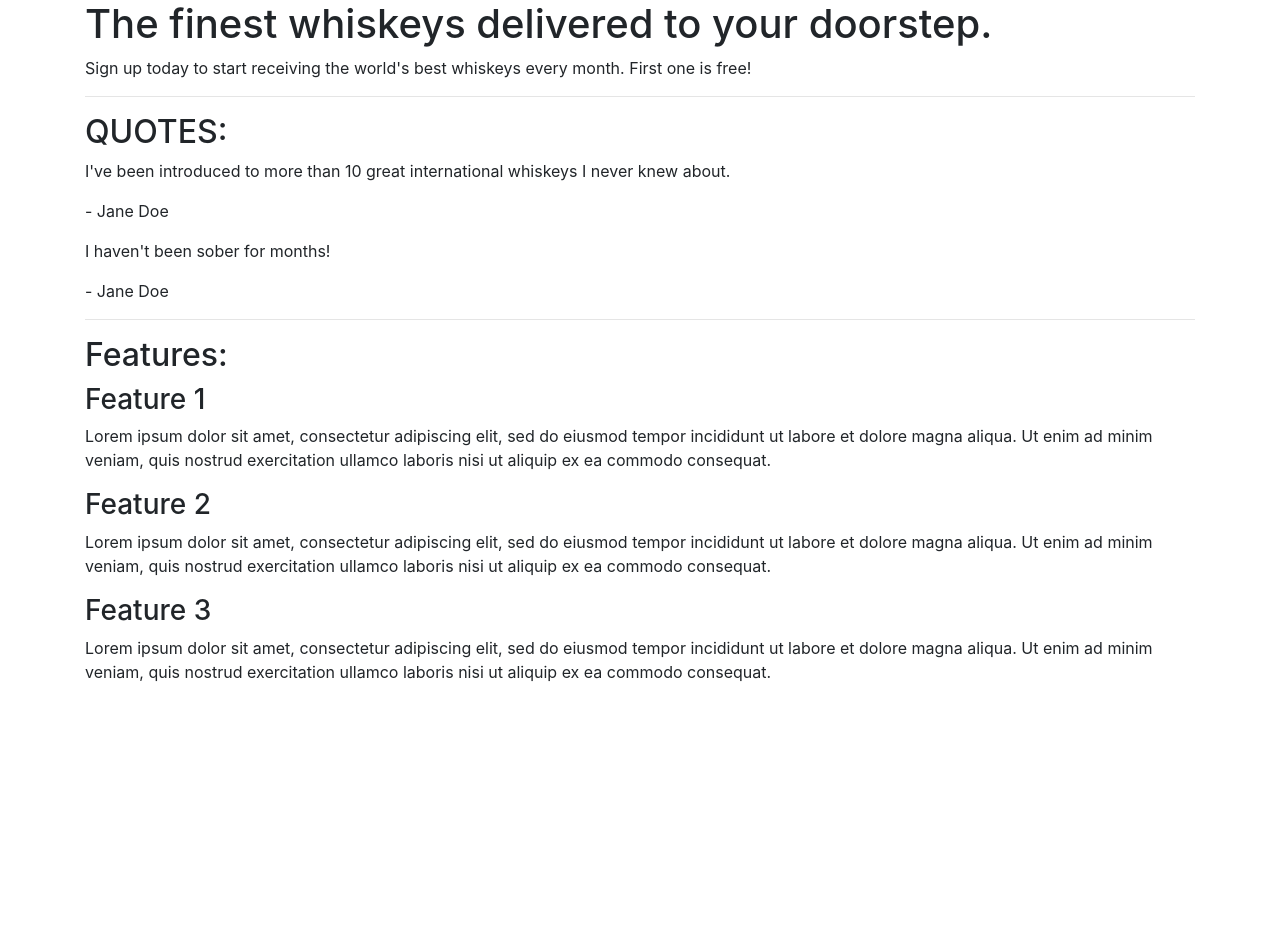
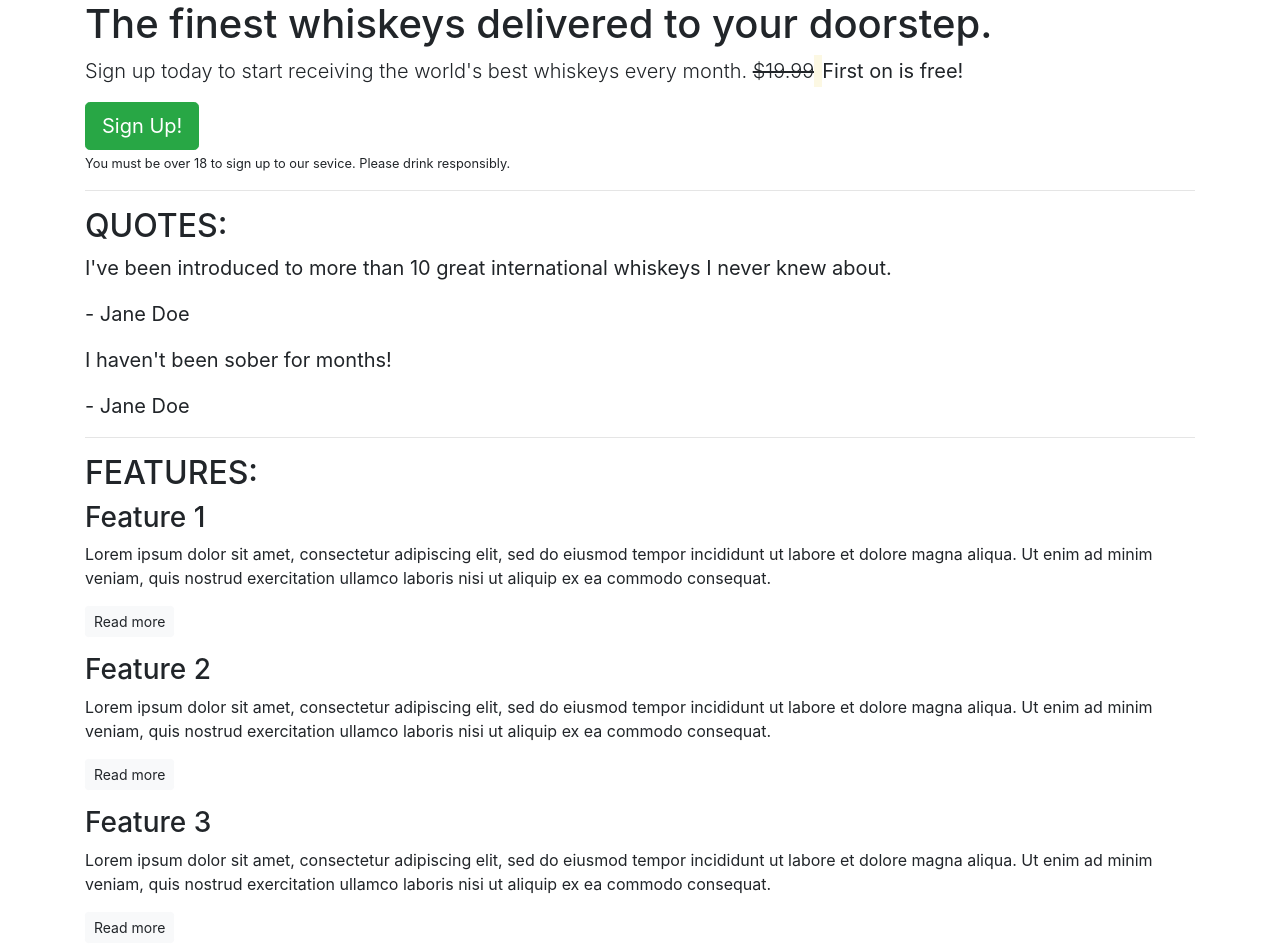
Before and after one commit to DavidCaffrey/Whiskey, a plain HTML site: page index.html in a window 1280 px wide. Before the commit the page ends 800 px from the top, so only its background shows below. Drawn offline with nearby package versions, Linux system fonts and the light colour scheme.

Commit message:
added styling to h2 and some buttons

```diff
--- a/index.html
+++ b/index.html
@@ -2,6 +2,7 @@
 <html>
     <head>
         <title>Whiskey</title>
+        <meta name="viewport" content="width=device-width, intial-scale=1.0">
         <link rel="stylesheet" href="https://stackpath.bootstrapcdn.com/bootstrap/4.4.1/css/bootstrap.min.css" integrity="sha384-Vkoo8x4CGsO3+Hhxv8T/Q5PaXtkKtu6ug5TOeNV6gBiFeWPGFN9MuhOf23Q9Ifjh" crossorigin="anonymous">
         <script src="https://stackpath.bootstrapcdn.com/bootstrap/4.4.1/js/bootstrap.min.js" integrity="sha384-wfSDF2E50Y2D1uUdj0O3uMBJnjuUD4Ih7YwaYd1iqfktj0Uod8GCExl3Og8ifwB6" crossorigin="anonymous"></script>
 
@@ -11,7 +12,9 @@
         <!-- Callout -->
         <section class="callout">
             <h1>The finest whiskeys delivered to your doorstep.</h1>
-            <p>Sign up today to start receiving the world's best whiskeys every month. First one is free!</p>
+            <p class="lead">Sign up today to start receiving the world's best whiskeys every month. <s>$19.99</s><strong><mark></mark>First on is free!</strong></p>
+            <button class="btn btn-success btn-lg">Sign Up!</button>
+            <p class="small-muted"><small>You must be over 18 to sign up to our sevice. Please drink responsibly.</small></p>
         </section>
         <!-- /.callout -->
         <hr>
@@ -19,32 +22,35 @@
         <!-- Quotes -->
         <section class="quotes">
             <h2 class="text-uppercase">Quotes:</h2>
-            <div class="quote">
+            <blockquote class="blockquote">
                 <p>I've been introduced to more than 10 great international whiskeys I never knew about.</p>
                 <p>- Jane Doe</p>
-            </div>
-            <div class="quote">
+            </blockquote>
+            <blockquote class="blockquote">
                 <p>I haven't been sober for months!</p>
                 <p>- Jane Doe</p>
-            </div>
+            </blockquote>
         </section>
         <!-- /.quotes -->
         <hr>
 
         <!-- Features -->
         <section class="features">
-            <h2>Features:</h2>
+            <h2 class="text-uppercase">Features:</h2>
             <div class="feature">
                 <h3>Feature 1</h3>
                 <p>Lorem ipsum dolor sit amet, consectetur adipiscing elit, sed do eiusmod tempor incididunt ut labore et dolore magna aliqua. Ut enim ad minim veniam, quis nostrud exercitation ullamco laboris nisi ut aliquip ex ea commodo consequat.</p>
+                <p><a class="btn btn-sm btn-light" href="#">Read more</a></p>
             </div>
             <div class="feature">
                 <h3>Feature 2</h3>
                 <p>Lorem ipsum dolor sit amet, consectetur adipiscing elit, sed do eiusmod tempor incididunt ut labore et dolore magna aliqua. Ut enim ad minim veniam, quis nostrud exercitation ullamco laboris nisi ut aliquip ex ea commodo consequat.</p>
+                <p><a class="btn btn-sm btn-light" href="#">Read more</a></p>
             </div>
             <div class="feature">
                 <h3>Feature 3</h3>
                 <p>Lorem ipsum dolor sit amet, consectetur adipiscing elit, sed do eiusmod tempor incididunt ut labore et dolore magna aliqua. Ut enim ad minim veniam, quis nostrud exercitation ullamco laboris nisi ut aliquip ex ea commodo consequat.</p>
+                <p><a class="btn btn-sm btn-light" href="#">Read more</a></p>
             </div>
         </section>
         <!-- /.features -->
```
